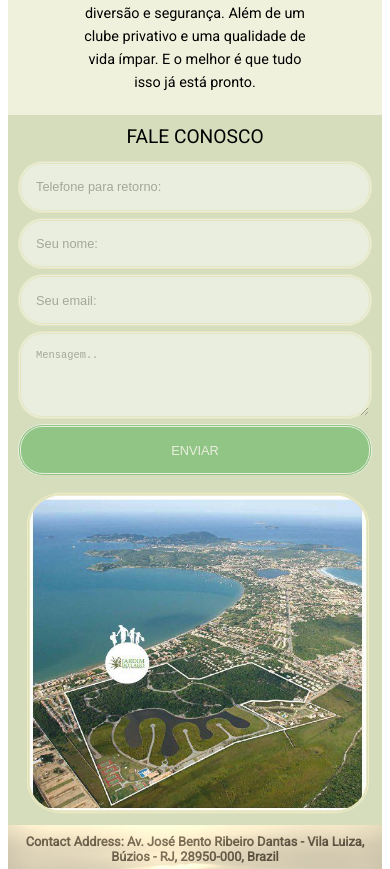
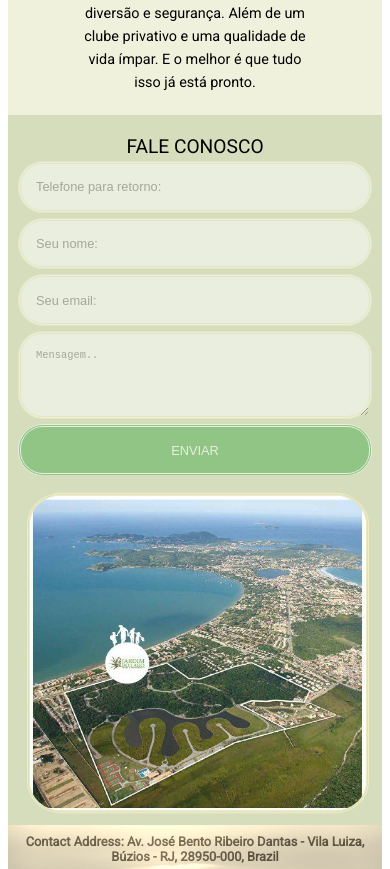
Before and after one commit to techrevelations/jardin-do-lago, a React (Create React App) app: page / in a window 390 px wide. Shown: the part 1523-2392 px from the top of the page. Built offline with nearby package versions, Linux system fonts and the light colour scheme; a web font is replaced by a local one.

Commit message:
touch ups

```diff
--- a/src/App.css
+++ b/src/App.css
@@ -507,6 +507,9 @@
 }
 
 @media (max-width: 1070px) {
+	#fale {
+		margin-top: 50px;
+	}
 	.title2 {
 		margin-left: 2%;
 		margin-right: 2%;
@@ -730,7 +733,7 @@
 	.App {
 		text-align: center;
 		display: grid;
-		grid-template-rows: 70px 300px 280px 300px 280px 300px 280px 250px 350px 220px;
+		grid-template-rows: 70px 300px 280px 300px 280px 300px 280px 250px 350px 280px;
 	}
 	.title1 {
 		margin-top: 15px;
@@ -798,7 +801,7 @@
 	.App {
 		text-align: center;
 		display: grid;
-		grid-template-rows: 70px 270px 260px 270px 260px 270px 260px 260px 350px 220px;
+		grid-template-rows: 70px 270px 260px 270px 260px 270px 260px 260px 350px 260px;
 	}
 	.title1,
 	.title2,
@@ -818,6 +821,9 @@
 		grid-template-rows: 70px 260px 260px 260px 260px 260px 260px 360px 350px 220px;
 	}
 
+	#fale {
+		margin-top: 20px;
+	}
 	.form {
 		grid-template-rows: 10% 90%;
 	}
--- a/src/components/Form.js
+++ b/src/components/Form.js
@@ -7,7 +7,9 @@ export default class Form extends Component {
       <div className='form'>
         <Reveal effect='fadeInUp'>
           <img id='pic6' src={'/media/img_12.jpg'} alt='jardin_do_lago' />
-          <div className='title1'>FALE CONOSCO</div>
+          <div className='title1' id='fale'>
+            FALE CONOSCO
+          </div>
           <form className='form2'>
             <input className='telephone' type='tel' placeholder='Telefone para retorno:' />
             <input className='name' type='text' placeholder='Seu nome:' />
```
